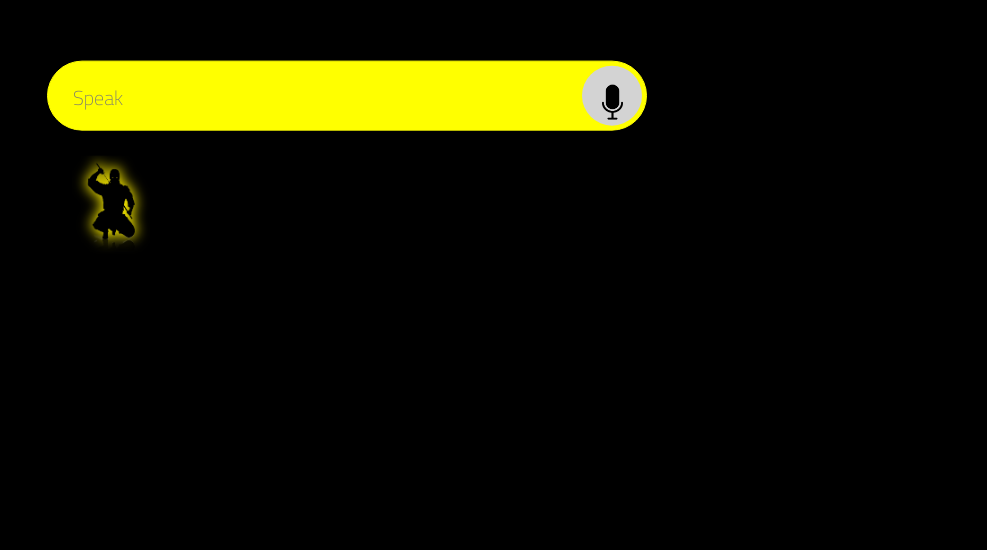
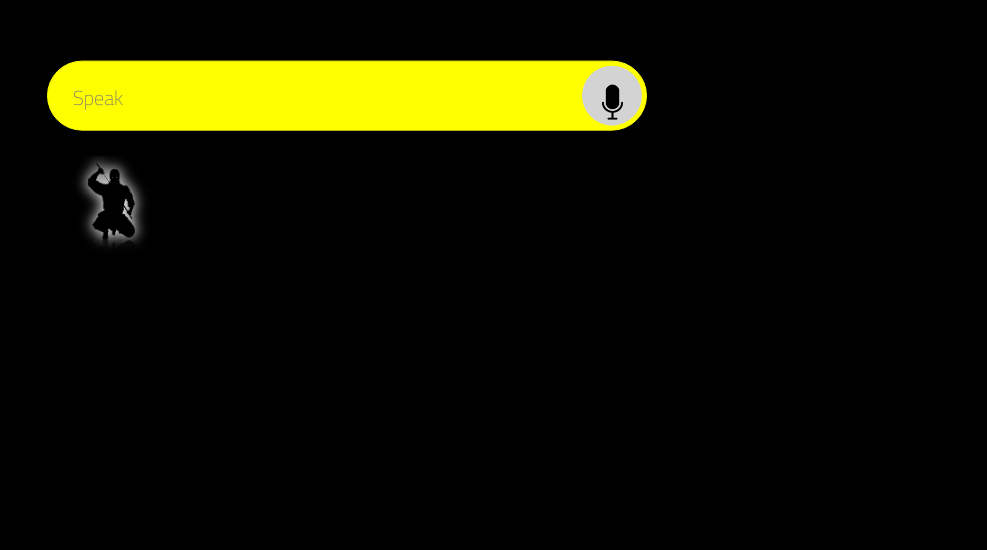
Before and after one commit to Sukritgoel/Ninja, a plain HTML site: page index.html in a window 1280 px wide. Shown: the part 110-660 px from the top of the page, without its empty margins (293-1280 px from the left). Drawn offline with nearby package versions, Linux system fonts and the light colour scheme.

Commit message:
Update index.html

```diff
--- a/index.html
+++ b/index.html
@@ -30,7 +30,7 @@
 				padding: 25px;
 			}
 		</style>
-		<img id="robotImage" src="images/ninja.png">
+		<img id="robotImage" src="images/ninja2.png">
 		<div id="spokenResponse" class="spoken-response">
 			<div class="spoken-response__text"></div>
 		</div>
```
